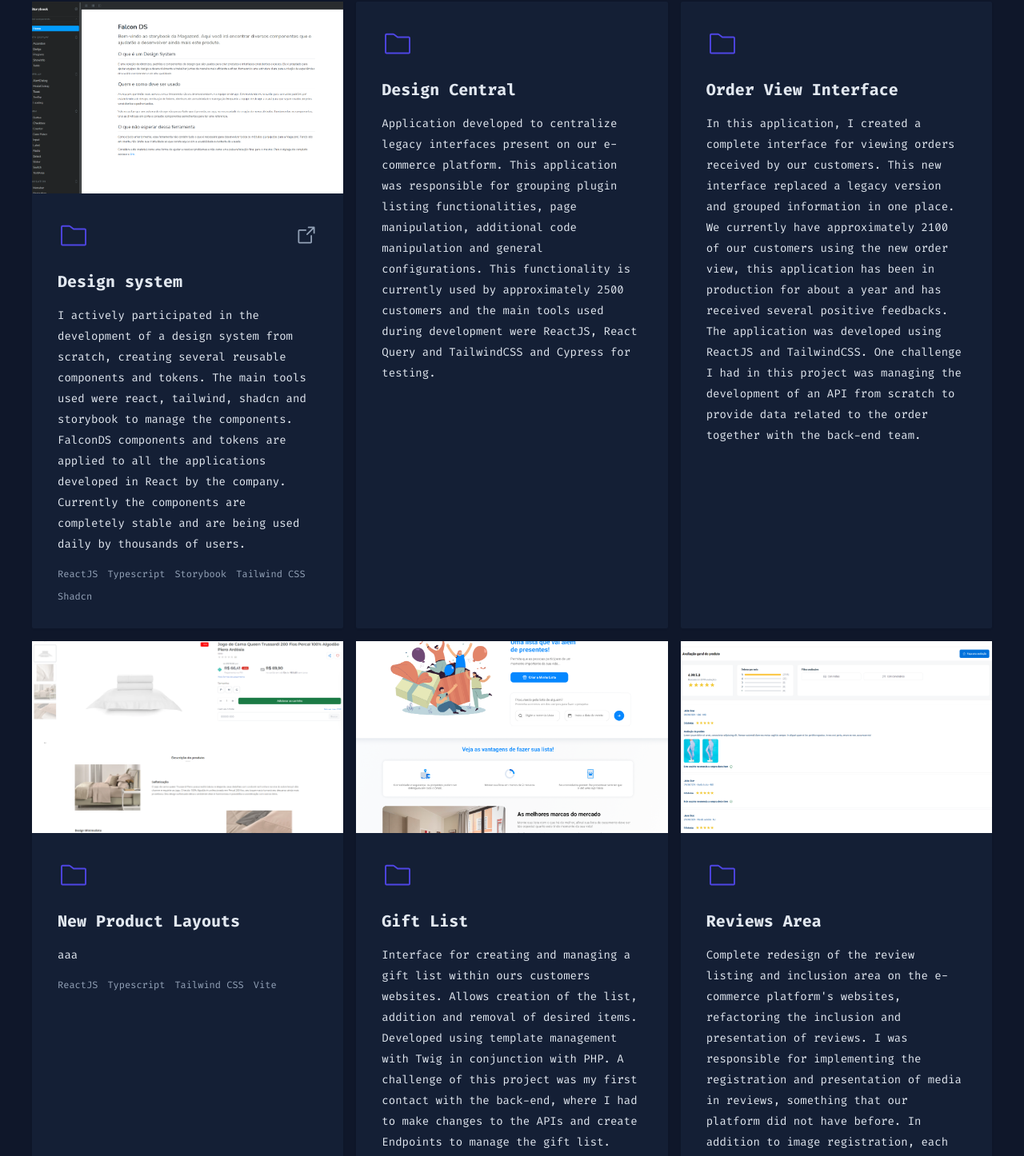
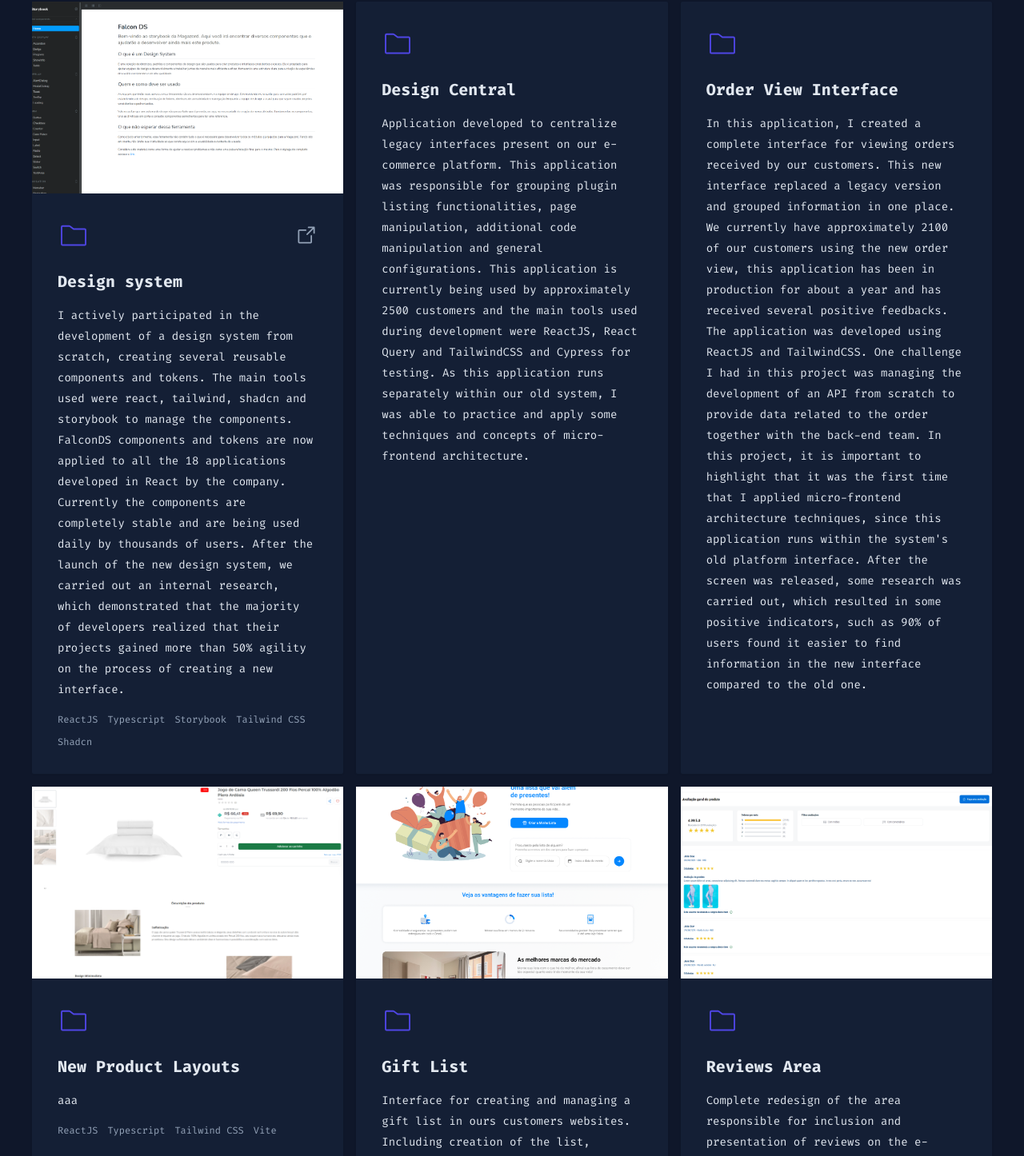
Before and after one commit to lucasdebeterco/lucasdebeterco-dev, a Next.js app: page / in a window 1280 px wide. Shown: the part 1720-3166 px from the top of the page at 80% size. Built offline with nearby package versions, Linux system fonts and the light colour scheme.

Commit message:
professional projects update

```diff
--- a/src/app/components/projects/data/professional-achievements.ts
+++ b/src/app/components/projects/data/professional-achievements.ts
@@ -1,7 +1,7 @@
 export const professionalAchievements = [
     {
         title: 'Design system',
-        description: 'I actively participated in the development of a design system from scratch, creating several reusable components and tokens. The main tools used were react, tailwind, shadcn and storybook to manage the components. FalconDS components and tokens are applied to all the applications developed in React by the company. Currently the components are completely stable and are being used daily by thousands of users.',
+        description: 'I actively participated in the development of a design system from scratch, creating several reusable components and tokens. The main tools used were react, tailwind, shadcn and storybook to manage the components. FalconDS components and tokens are now  applied to all the 18 applications developed in React by the company. Currently the components are completely stable and are being used daily by thousands of users. After the launch of the new design system, we carried out an internal research, which demonstrated that the majority of developers realized that their projects gained more than 50% agility on the process of creating a new interface.',
         imageSrc: [
             '/professional-achievements/design-system/home.png'
         ],
@@ -18,7 +18,7 @@ export const professionalAchievements = [
     },
     {
         title: 'Design Central',
-        description: 'Application developed to centralize legacy interfaces present on our e-commerce platform. This application was responsible for grouping plugin listing functionalities, page manipulation, additional code manipulation and general configurations. This functionality is currently used by approximately 2500 customers and the main tools used during development were ReactJS, React Query and TailwindCSS and Cypress for testing.',
+        description: 'Application developed to centralize legacy interfaces present on our e-commerce platform. This application was responsible for grouping plugin listing functionalities, page manipulation, additional code manipulation and general configurations. This application is currently being used by approximately 2500 customers and the main tools used during development were ReactJS, React Query and TailwindCSS and Cypress for testing. As this application runs separately within our old system, I was able to practice and apply some techniques and concepts of micro-frontend architecture.',
         imageSrc: [],
         imageAlt: 'Design Central Project',
         githubLink: null,
@@ -27,7 +27,7 @@ export const professionalAchievements = [
     },
     {
         title: 'Order View Interface',
-        description: 'In this application, I created a complete interface for viewing orders received by our customers. This new interface replaced a legacy version and grouped information in one place. We currently have approximately 2100 of our customers using the new order view, this application has been in production for about a year and has received several positive feedbacks. The application was developed using ReactJS and TailwindCSS. One challenge I had in this project was managing the development of an API from scratch to provide data related to the order together with the back-end team.',
+        description: 'In this application, I created a complete interface for viewing orders received by our customers. This new interface replaced a legacy version and grouped information in one place. We currently have approximately 2100 of our customers using the new order view, this application has been in production for about a year and has received several positive feedbacks. The application was developed using ReactJS and TailwindCSS. One challenge I had in this project was managing the development of an API from scratch to provide data related to the order together with the back-end team. In this project, it is important to highlight that it was the first time that I applied micro-frontend architecture techniques, since this application runs within the system\'s old platform interface. After the screen was released, some research was carried out, which resulted in some positive indicators, such as 90% of users found it easier to find information in the new interface compared to the old one.',
         imageSrc: [],
         imageAlt: 'Order View Interface Project',
         githubLink: null,
@@ -54,7 +54,7 @@ export const professionalAchievements = [
     },
     {
         title: 'Gift List',
-        description: 'Interface for creating and managing a gift list within ours customers websites. Allows creation of the list, addition and removal of desired items. Developed using template management with Twig in conjunction with PHP. A challenge of this project was my first contact with the back-end, where I had to make changes to the APIs and create Endpoints to manage the gift list.',
+        description: 'Interface for creating and managing a gift list in ours customers websites. Including creation of the list, addition and removal of desired items. Developed using template management with Twig in conjunction with PHP. A challenge of this project was my first contact with the back-end, where I had to make changes to the APIs and create Endpoints to manage the gift list.',
         imageSrc: [
             '/professional-achievements/gift-list/home.png',
             '/professional-achievements/gift-list/list-link.png',
@@ -73,7 +73,7 @@ export const professionalAchievements = [
     },
     {
         title: 'Reviews Area',
-        description: 'Complete redesign of the review listing and inclusion area on the e-commerce platform\'s websites, refactoring the inclusion and presentation of reviews. I was responsible for implementing the registration and presentation of media in reviews, something that our platform did not have before. In addition to image registration, each image goes through a hosted AWS Lambda service to validate the presence of adult content.',
+        description: 'Complete redesign of the area responsible for inclusion and presentation of reviews on the e-commerce platform\'s websites. I was responsible for implementing registration and presentation of media in reviews, something that our platform did not have before. In addition to image registration, each image goes through a hosted AWS Lambda service to validate the presence of adult content. The final customer evaluation rate was monitored after the changes, we had a very good result, going from 6.7% to 9.2%. The customer base during this period contained more than 2000 customers with an average monthly access of 500 million.',
         imageSrc: [
             '/professional-achievements/reviews-area/reviews.png',
             '/professional-achievements/reviews-area/new-review.png',
```
